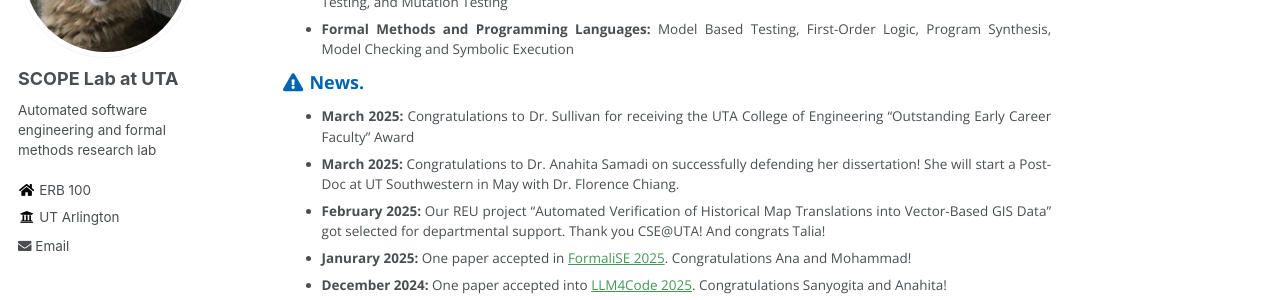
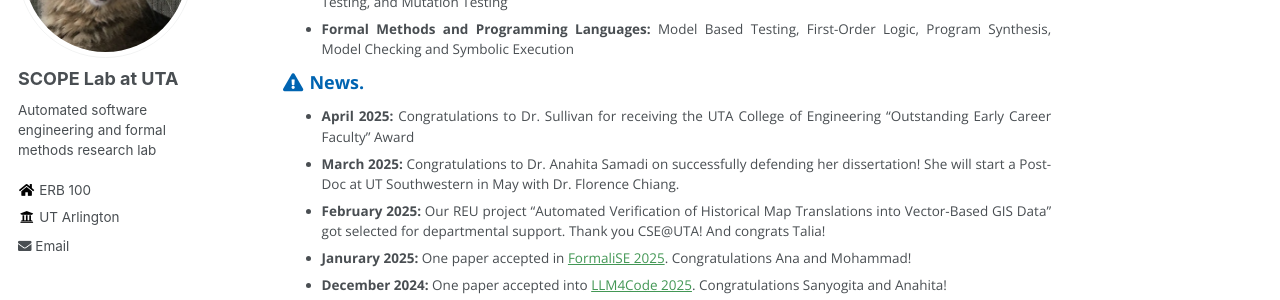
Before and after one commit to SCOPELabUTA/SCOPELabUTA.github.io, a Jekyll site: the page built from _pages/about.md, in a window 1280 px wide and 900 px high, scrolled down 413 px. Shown: the part 153-453 px from the top of the window. Built offline with Jekyll 4.4.1, drawn with Linux system fonts in a browser that asks for light colours.

Commit message:
Update about.md

```diff
--- a/_pages/about.md
+++ b/_pages/about.md
@@ -29,7 +29,7 @@ Checking and Symbolic Execution
 
 ### <i class="fa fa-fw fa-exclamation-triangle" aria-hidden="true"></i> News.
 
-* **March 2025:** Congratulations to Dr. Sullivan for receiving the UTA College of Engineering "Outstanding Early Career Faculty" Award
+* **April 2025:** Congratulations to Dr. Sullivan for receiving the UTA College of Engineering "Outstanding Early Career Faculty" Award
 * **March 2025:** Congratulations to Dr. Anahita Samadi on successfully defending her dissertation! She will start a Post-Doc at UT Southwestern in May with Dr. Florence Chiang.
 * **February 2025:** Our REU project "Automated Verification of Historical Map Translations into Vector-Based GIS Data" got selected for departmental support. Thank you CSE@UTA! And congrats Talia!
 * **Janurary 2025:** One paper accepted in [FormaliSE 2025](https://conf.researchr.org/home/Formalise-2025). Congratulations Ana and Mohammad!
```
